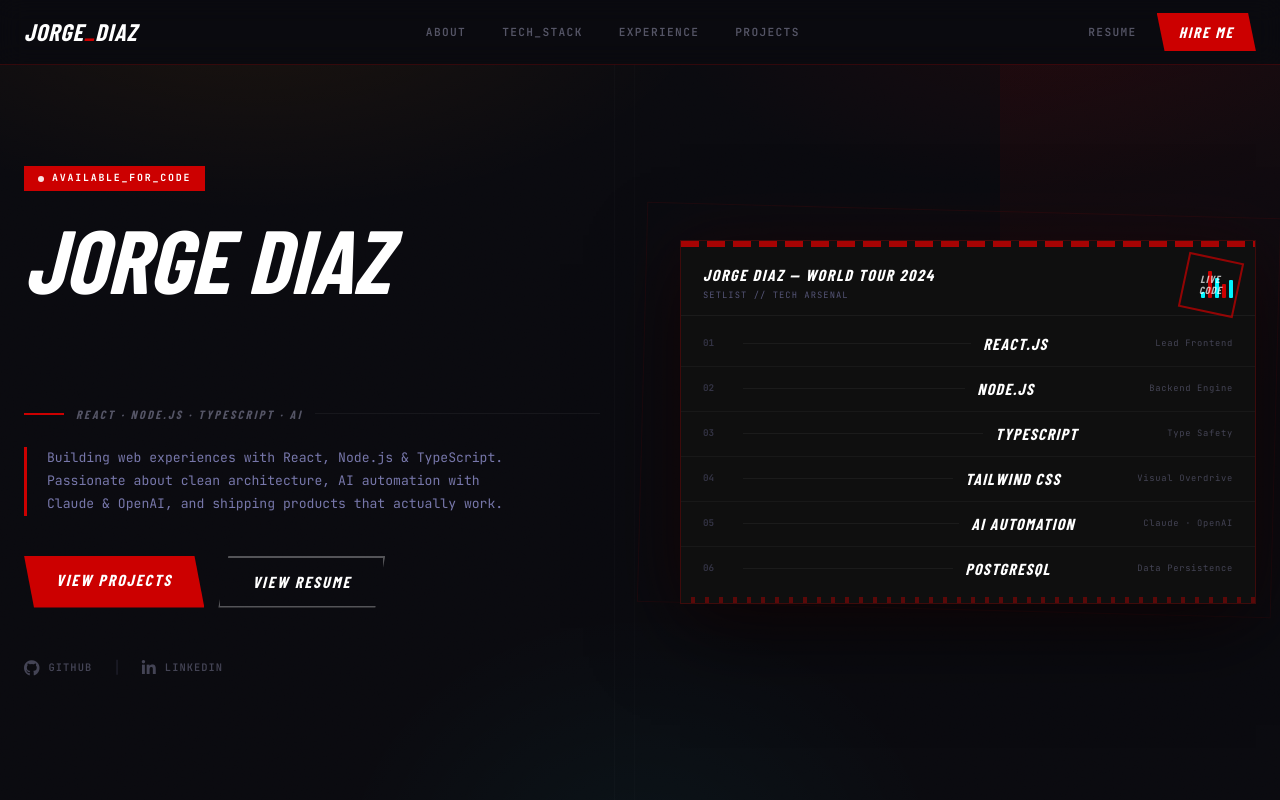
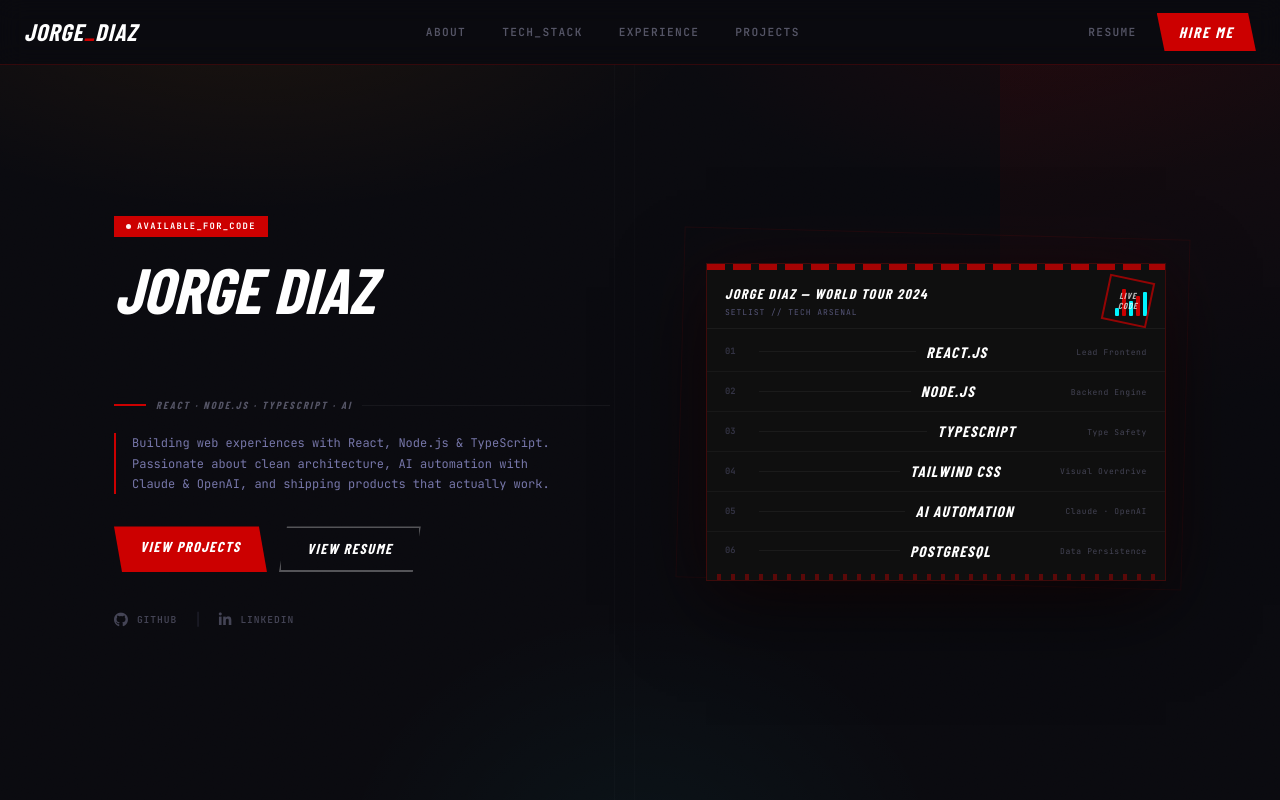
Before and after one commit to JDavidcor23/my_website, a React (Vite) app: page / in a window 1280 px wide. Shown: the top 800 px of the page. Built offline with nearby package versions, Linux system fonts and the light colour scheme; a web font is replaced by a local one.

Commit message:
feat: add initial application routing and hero header component

```diff
--- a/src/App.jsx
+++ b/src/App.jsx
@@ -4,7 +4,6 @@ import { Navbar } from "./components/Navbar";
 import { Technologies } from "./components/Technologies";
 import { Experience } from "./components/Experience";
 import { Projects } from "./components/Projects";
-import { LogoMark } from "./components/LogoMark";
 import { Footer } from "./components/Footer";
 import { CVPage } from "./pages/CV";
 import { NotFoundPage } from "./pages/NotFound";
@@ -16,17 +15,6 @@ const Home = () => (
     <Technologies />
     <Experience />
     <Projects />
-
-    {/* Logo preview — take a screenshot of any size, then remove this section */}
-    <section className="bg-[#080808] py-[60px] flex flex-col items-center gap-[40px] border-t border-[#CC0000]/10">
-      <p className="font-mono text-[0.55rem] text-[#333344] tracking-[0.2em]">LOGO PREVIEW — SCREENSHOT ME</p>
-      <div className="flex items-end gap-[32px] flex-wrap justify-center">
-        <LogoMark size={32}  />
-        <LogoMark size={64}  />
-        <LogoMark size={128} />
-        <LogoMark size={256} />
-      </div>
-    </section>
 
     <Footer />
   </>
--- a/src/components/Header/index.jsx
+++ b/src/components/Header/index.jsx
@@ -30,12 +30,12 @@ const SetlistCard = () => {
       <div className="h-[6px] bg-[repeating-linear-gradient(90deg,#CC0000_0px,#CC0000_18px,transparent_18px,transparent_26px)] opacity-80" />
 
       {/* Header */}
-      <div className="px-[22px] pt-[16px] pb-[12px] border-b border-white/5 flex items-center justify-between">
+      <div className="px-[18px] pt-[14px] pb-[10px] border-b border-white/5 flex items-center justify-between">
         <div>
-          <div className="font-rebel font-black italic text-base text-white tracking-[0.1em]">
+          <div className="font-rebel font-black italic text-sm text-white tracking-[0.1em]">
             JORGE DIAZ — WORLD TOUR 2024
           </div>
-          <div className="font-mono text-[0.55rem] text-[#555577] tracking-[0.12em] mt-[2px]">
+          <div className="font-mono text-[0.5rem] text-[#555577] tracking-[0.12em] mt-[2px]">
             SETLIST // TECH ARSENAL
           </div>
         </div>
@@ -43,21 +43,21 @@ const SetlistCard = () => {
       </div>
 
       {/* Track list */}
-      <div className="py-[6px]">
+      <div className="py-[4px]">
         {tracks.map((track, i) => (
           <div
             key={track.num}
-            className={`flex items-center px-[22px] py-[10px] transition-colors duration-200 cursor-default hover:bg-[#CC0000]/[0.06] ${i < tracks.length - 1 ? "border-b border-white/[0.04]" : ""}`}
+            className={`flex items-center px-[18px] py-[8px] transition-colors duration-200 cursor-default hover:bg-[#CC0000]/[0.06] ${i < tracks.length - 1 ? "border-b border-white/[0.04]" : ""}`}
           >
-            <span className="font-mono text-[0.58rem] text-[#333344] min-w-[28px] font-bold">
+            <span className="font-mono text-[0.55rem] text-[#333344] min-w-[24px] font-bold">
               {track.num}
             </span>
             {/* Vinyl groove line */}
-            <div className="flex-1 h-[1px] bg-white/5 mx-[12px]" />
-            <span className="font-rebel font-extrabold italic text-base text-white tracking-[0.08em] min-w-[160px]">
+            <div className="flex-1 h-[1px] bg-white/5 mx-[10px]" />
+            <span className="font-rebel font-extrabold italic text-[0.95rem] text-white tracking-[0.08em] min-w-[140px]">
               {track.title}
             </span>
-            <span className="font-mono text-[0.55rem] text-[#444455] tracking-[0.08em] ml-[12px]">
+            <span className="font-mono text-[0.5rem] text-[#444455] tracking-[0.08em] ml-[10px]">
               {track.role}
             </span>
           </div>
@@ -68,9 +68,9 @@ const SetlistCard = () => {
       <div className="h-[6px] bg-[repeating-linear-gradient(90deg,transparent_0px,transparent_10px,#CC0000_10px,#CC0000_14px)] opacity-40" />
 
       {/* Corner stamp */}
-      <div className="absolute top-[16px] right-[16px] w-[56px] h-[56px] border-2 border-[#CC0000] rotate-[12deg] flex items-center justify-center opacity-70">
+      <div className="absolute top-[14px] right-[14px] w-[46px] h-[46px] border-2 border-[#CC0000] rotate-[12deg] flex items-center justify-center opacity-70">
         <div className="-rotate-[12deg] text-center">
-          <div className="font-rebel font-black italic text-[0.65rem] text-white tracking-[0.1em] leading-[1.1]">
+          <div className="font-rebel font-black italic text-[0.55rem] text-white tracking-[0.1em] leading-[1.1]">
             LIVE<br/>CODE
           </div>
         </div>
@@ -93,48 +93,48 @@ export const Header = () => {
       <div className="absolute left-[48%] top-0 w-[1px] h-full bg-white/[0.02] pointer-events-none" />
       <div className="absolute left-[49.5%] top-0 w-[1px] h-full bg-white/[0.015] pointer-events-none" />
 
-      <div className="max-w-[1280px] mx-auto px-[24px] pt-[60px] pb-[80px] relative z-[3] w-full">
-        <div className="grid grid-cols-[repeat(auto-fit,minmax(min(100%,460px),1fr))] gap-[60px_80px] items-center">
+      <div className="max-w-[1100px] mx-auto px-[24px] pt-[60px] pb-[80px] relative z-[3] w-full">
+        <div className="grid grid-cols-[repeat(auto-fit,minmax(min(100%,400px),1fr))] gap-[40px_60px] items-center">
 
           {/* ── Left ── */}
           <div>
             {/* Available badge — more sticker-like */}
             <div
-              className="fade-up fade-up-1 inline-flex items-center gap-[8px] bg-[#CC0000] px-[14px] py-[5px] mb-[28px] -skew-x-4"
+              className="fade-up fade-up-1 inline-flex items-center gap-[6px] bg-[#CC0000] px-[12px] py-[4px] mb-[24px] -skew-x-4"
             >
-              <span className="w-[6px] h-[6px] rounded-full bg-white block animate-pulse" />
-              <span className="font-mono text-[0.62rem] font-bold text-white tracking-[0.18em] skew-x-4 block">
+              <span className="w-[5px] h-[5px] rounded-full bg-white block animate-pulse" />
+              <span className="font-mono text-[0.55rem] font-bold text-white tracking-[0.15em] skew-x-4 block">
                 AVAILABLE_FOR_CODE
               </span>
             </div>
 
             {/* Headline */}
             <h1
-              className="fade-up fade-up-2 font-rebel font-black italic leading-[0.88] mb-[28px] tracking-[-0.01em]"
+              className="fade-up fade-up-2 font-rebel font-black italic leading-[0.88] mb-[24px] tracking-[-0.01em]"
             >
-              <div className="text-[clamp(3.5rem,7vw,6rem)] text-white">
+              <div className="text-[clamp(2.5rem,5vw,4.5rem)] text-white">
                 JORGE DIAZ
               </div>
-              <div className="text-[clamp(3.5rem,7vw,6rem)] text-transparent [webkit-text-stroke:2px_#CC0000] drop-shadow-[4px_4px_0px_rgba(204,0,0,0.2)]">
+              <div className="text-[clamp(2.5rem,5vw,4.5rem)] text-transparent [webkit-text-stroke:1.5px_#CC0000] drop-shadow-[3px_3px_0px_rgba(204,0,0,0.2)]">
                 FULLSTACK DEV.
               </div>
             </h1>
 
             {/* Slash divider */}
             <div
-              className="fade-up fade-up-3 flex items-center gap-[12px] mb-[24px]"
+              className="fade-up fade-up-3 flex items-center gap-[10px] mb-[20px]"
             >
-              <div className="w-[40px] h-[2px] bg-[#CC0000]" />
-              <span className="font-rebel font-bold italic text-[0.75rem] text-[#555566] tracking-[0.2em]">
+              <div className="w-[32px] h-[2px] bg-[#CC0000]" />
+              <span className="font-rebel font-bold italic text-[0.65rem] text-[#555566] tracking-[0.2em]">
                 REACT · NODE.JS · TYPESCRIPT · AI
               </span>
               <div className="flex-1 h-[1px] bg-white/5" />
             </div>
 
             {/* Bio */}
-            <div className="fade-up fade-up-3 flex gap-[20px] mb-[40px]">
-              <div className="w-[3px] bg-[#CC0000] flex-shrink-0" />
-              <p className="font-mono text-[0.82rem] text-[#7777aa] leading-[1.75] m-0 max-w-[460px]">
+            <div className="fade-up fade-up-3 flex gap-[16px] mb-[32px]">
+              <div className="w-[2px] bg-[#CC0000] flex-shrink-0" />
+              <p className="font-mono text-[0.75rem] text-[#7777aa] leading-[1.7] m-0 max-w-[420px]">
                 Building web experiences with React, Node.js &amp; TypeScript.
                 Passionate about clean architecture, AI automation with Claude
                 &amp; OpenAI, and shipping products that actually work.
@@ -142,40 +142,40 @@ export const Header = () => {
             </div>
 
             {/* CTAs */}
-            <div className="fade-up fade-up-4 flex gap-[14px] flex-wrap">
+            <div className="fade-up fade-up-4 flex gap-[12px] flex-wrap">
               <a
                 href="#projects"
-                className="bg-[#CC0000] text-white font-rebel italic text-base font-black tracking-[0.12em] px-[32px] py-[12px] no-underline inline-block transition-all duration-200 [clip-path:polygon(0_0,calc(100%-10px)_0,100%_100%,10px_100%)] hover:bg-[#ff1a1a] hover:shadow-[0_0_30px_rgba(204,0,0,0.5)]"
+                className="bg-[#CC0000] text-white font-rebel italic text-[0.9rem] font-black tracking-[0.1em] px-[26px] py-[10px] no-underline inline-block transition-all duration-200 [clip-path:polygon(0_0,calc(100%-8px)_0,100%_100%,8px_100%)] hover:bg-[#ff1a1a] hover:shadow-[0_0_24px_rgba(204,0,0,0.4)]"
               >
                 VIEW PROJECTS
               </a>
 
               <Link
                 to="/cv"
-                className="border-2 border-white/30 text-white font-rebel italic text-base font-black tracking-[0.12em] px-[32px] py-[12px] no-underline inline-block transition-all duration-200 [clip-path:polygon(10px_0,100%_0,calc(100%-10px)_100%,0_100%)] hover:border-white hover:bg-white/5"
+                className="border-2 border-white/30 text-white font-rebel italic text-[0.9rem] font-black tracking-[0.1em] px-[26px] py-[10px] no-underline inline-block transition-all duration-200 [clip-path:polygon(8px_0,100%_0,calc(100%-8px)_100%,0_100%)] hover:border-white hover:bg-white/5"
               >
                 VIEW RESUME
               </Link>
             </div>
 
             {/* Social */}
-            <div className="fade-up fade-up-5 flex gap-[20px] mt-[48px] items-center">
+            <div className="fade-up fade-up-5 flex gap-[16px] mt-[36px] items-center">
               <a href="https://github.com/JDavidcor23" target="_blank" rel="noopener noreferrer"
-                className="font-mono text-[0.65rem] font-semibold tracking-[0.1em] text-[#444455] no-underline flex items-center gap-[8px] transition-colors duration-200 hover:text-white"
+                className="font-mono text-[0.6rem] font-semibold tracking-[0.1em] text-[#444455] no-underline flex items-center gap-[8px] transition-colors duration-200 hover:text-white"
               >
-                <i className="fab fa-github text-base" /> GITHUB
+                <i className="fab fa-github text-[0.9rem]" /> GITHUB
               </a>
               <span className="text-[#1e1e2a]">|</span>
               <a href="https://www.linkedin.com/in/jorge-david-diaz-cordero-web-developer/" target="_blank" rel="noopener noreferrer"
-                className="font-mono text-[0.65rem] font-semibold tracking-[0.1em] text-[#444455] no-underline flex items-center gap-[8px] transition-colors duration-200 hover:text-white"
+                className="font-mono text-[0.6rem] font-semibold tracking-[0.1em] text-[#444455] no-underline flex items-center gap-[8px] transition-colors duration-200 hover:text-white"
               >
-                <i className="fab fa-linkedin-in text-base" /> LINKEDIN
+                <i className="fab fa-linkedin-in text-[0.9rem]" /> LINKEDIN
               </a>
             </div>
           </div>
 
           {/* ── Right: setlist card ── */}
-          <div className="relative">
+          <div className="relative w-full max-w-[460px] mx-auto lg:ml-auto lg:mr-0">
             {/* Accent slash behind card */}
             <div className="absolute -top-[30px] -right-[20px] w-[110%] h-[110%] border border-[#CC0000]/10 rotate-[1.5deg] pointer-events-none z-0" />
 
```
Also changed, not shown: src/components/LogoMark/index.jsx (deleted, +0 -32 lines).
